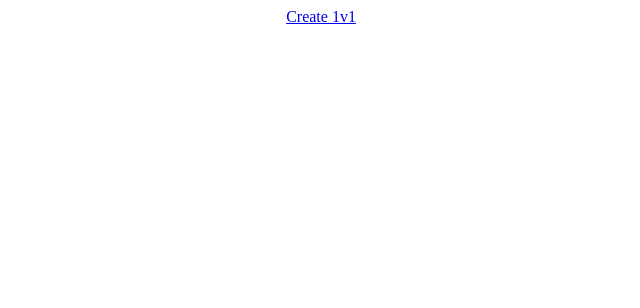
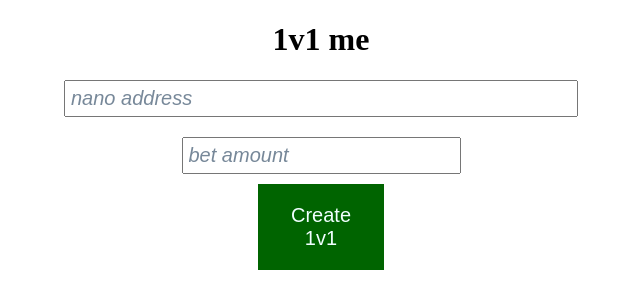
Before and after one commit to CeasarCyrillus/1v1me_frontend_old, a React (Create React App) app: page / in a window 1280 px wide. Shown: the top 308 px of the page, without its empty margins (319-959 px from the left). Built offline with nearby package versions, Linux system fonts and the light colour scheme.

Commit message:
Added service to create a new match

```diff
--- a/src/App.tsx
+++ b/src/App.tsx
@@ -9,11 +9,7 @@ export const App = () => {
 		<div className={"app"}>
 			<Router>
 				<Switch>
-					<Route exact={true} path={"/"}>
-						<Link to={"/create"}>Create 1v1</Link>
-					</Route>
-
-					<Route path={"/create"}>
+					<Route path={"/"}>
 						<CreateMatchPage/>
 					</Route>
 
--- a/src/pages/CreateMatchPage.tsx
+++ b/src/pages/CreateMatchPage.tsx
@@ -1,11 +1,21 @@
 import React from "react";
 import { Link } from "react-router-dom";
+import {ICreateMatchService} from "../services/CreateMatchService";
 
-export const CreateMatchPage = () =>
-	(
+export interface ICreateMatchPageProps {
+	createMatchService?: ICreateMatchService;
+}
+
+export const CreateMatchPage = (props: ICreateMatchPageProps = {createMatchService: undefined}) => {
+	const newMatch = {
+		player1Address: "",
+		player1BetAmount: 0,
+		player2BetAmount: 0
+	};
+
+	return (
 		<div>
 			<h1>1v1 me</h1>
-
 			<input
 				className={"addressInput"}
 				data-testid={"address-input"}
@@ -26,9 +36,13 @@ export const CreateMatchPage = () =>
 				<button
 					className={"create1v1Button"}
 					data-testid={"create-1v1-button"}
+					onClick={() => {
+						props.createMatchService?.createNewMatch(newMatch)
+					}}
 				>
 					Create 1v1
 				</button>
 			</Link>
 		</div>
-	)
+	);
+}
--- /dev/null
+++ b/src/services/CreateMatchService.ts
@@ -0,0 +1,31 @@
+export interface ICreateMatchRequest {
+	player1Address: string;
+	player1BetAmount: number;
+	player2BetAmount: number;
+}
+
+export interface ICreateMatchResponse {
+	link: string;
+	player1Address: string;
+	player2Address: null;
+
+	player1PaymentRequired: number;
+	player2PaymentRequired: number;
+
+	player1PaymentDone: number;
+	player2PaymentDone: number;
+
+	paymentAddress: string;
+}
+
+export interface ICreateMatchService {
+	createNewMatch(body: ICreateMatchRequest): Promise<ICreateMatchResponse>
+}
+
+export class CreateMatchService implements ICreateMatchService {
+	async createNewMatch(body: ICreateMatchRequest): Promise<ICreateMatchResponse> {
+		const response = await fetch("POST", {body: JSON.stringify(body)});
+		const json = await response.json();
+		return json as ICreateMatchResponse;
+	}
+}
```
Also changed, not shown: src/test/pageobject/CreateMatchPageObject.tsx (+4 -4 lines), 1 other file (tests, documents, lock files or other folders).
